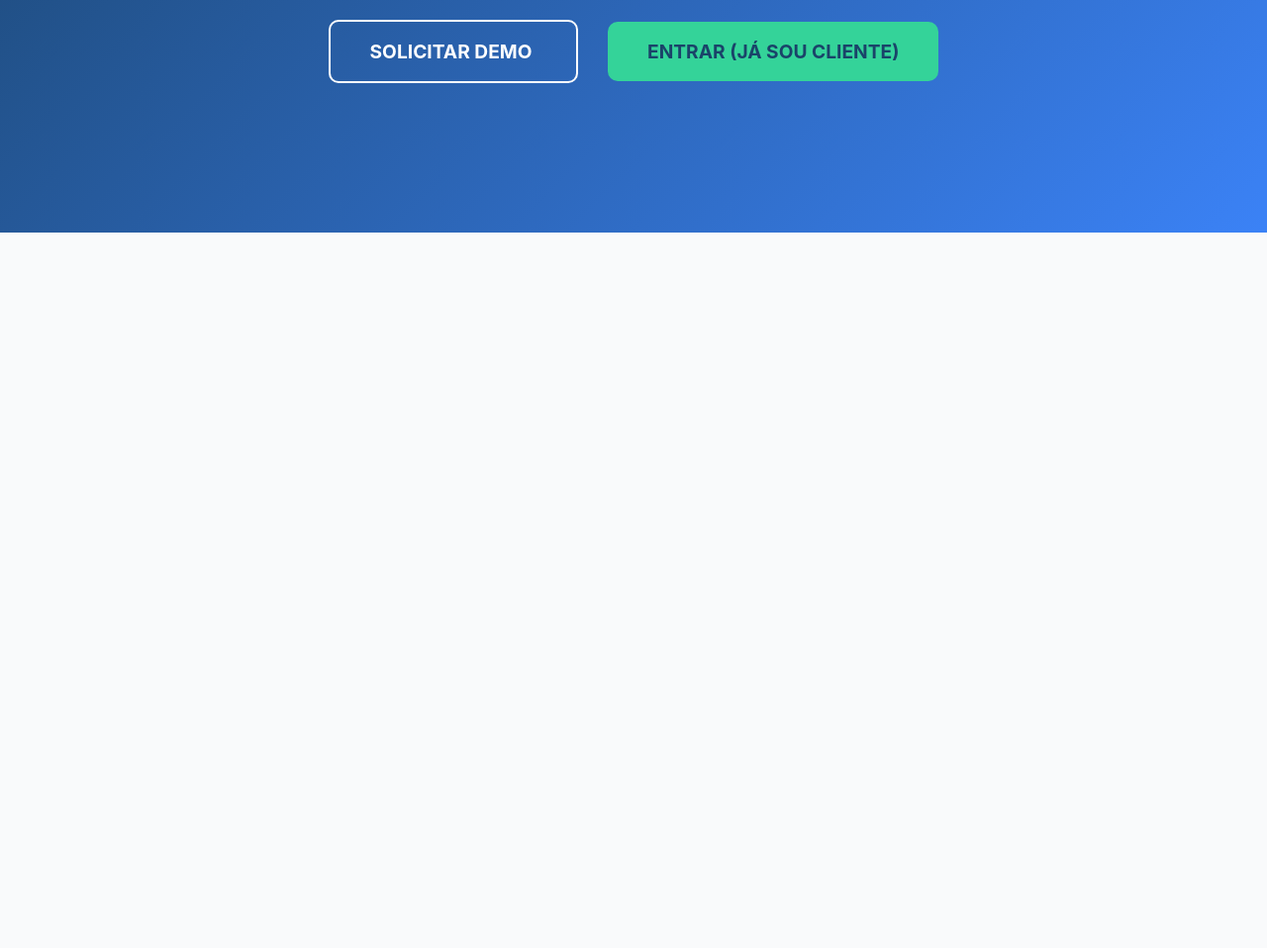
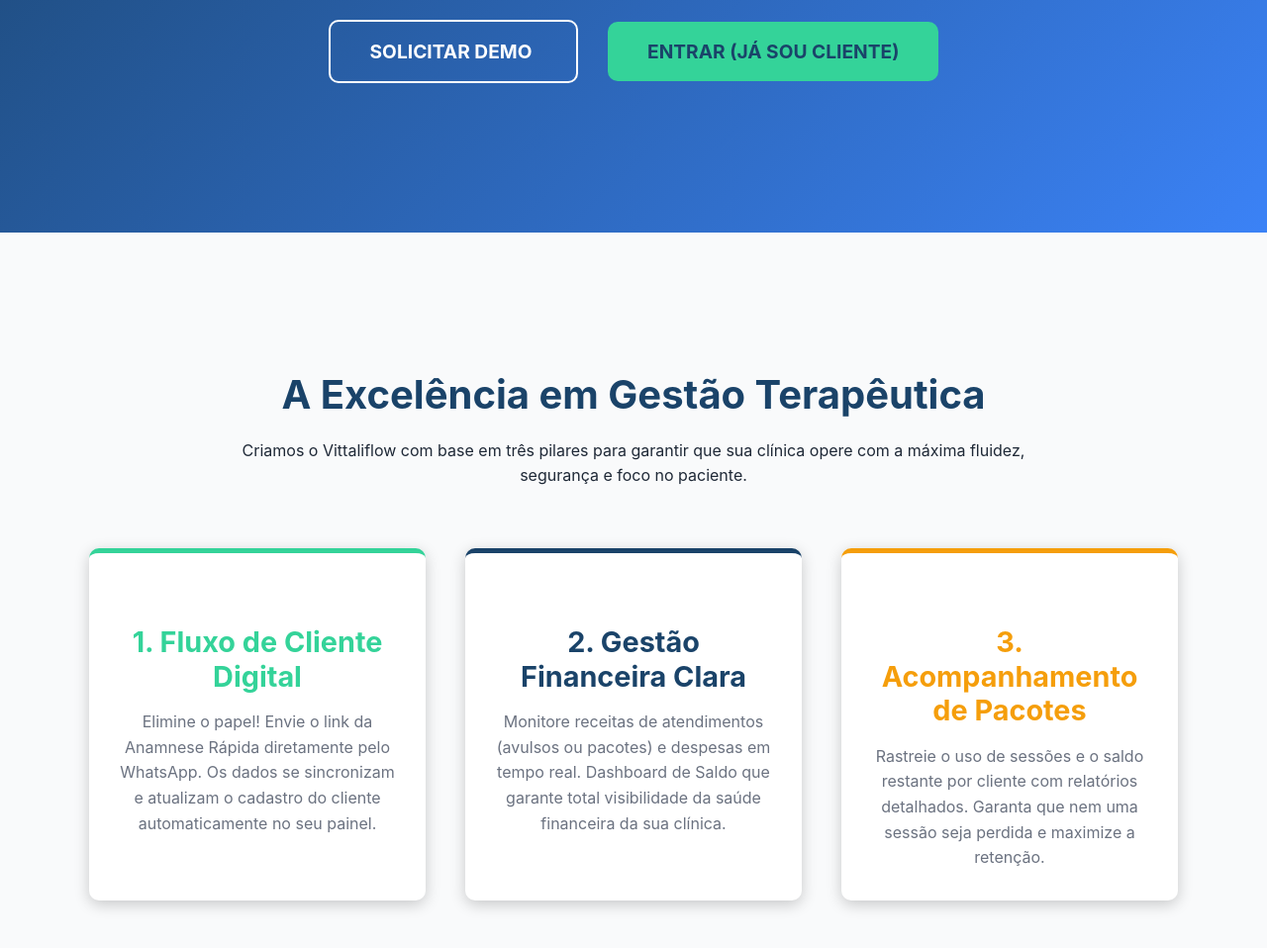
Before and after one commit to Gamaya41/vittaliflow-system, a website: page index.html in a window 1280 px wide. Shown: the part 512-1470 px from the top of the page at 99% size. Before the commit the page ends 800 px from the top, so only its background shows below. Drawn offline with Linux system fonts and the light colour scheme.

Commit message:
Add files via upload

```diff
--- a/index.html
+++ b/index.html
@@ -49,6 +49,20 @@
              color: white;
              border: 2px solid white;
         }
+
+
+        /* VITALIFLOW VARIÁVEIS DE COERÊNCIA (COPIADAS DO admin-styles.css :root) */
+    :root {
+        --color-primary: #1a4369;
+        --color-secondary: #34d399;
+        --color-accent: #f59e0b;
+        --color-background-hero: #1a4369;
+        --color-text-dark: #1f2937;
+        --color-text-subtle: #6b7280; /* NOVA VARIÁVEL PARA O PARÁGRAFO */
+        --color-surface: #ffffff;
+        --shadow-base: 0 4px 15px rgba(0, 0, 0, 0.2);
+        --border-radius-lg: 10px;
+    }
     </style>
 
 </head>
@@ -73,6 +87,44 @@
             ENTRAR (Já Sou Cliente)
         </a>
     </div>
+<section class="value-section" style="padding: 80px 50px; text-align: center;">
+        <h2 style="color: var(--color-primary); font-size: 2.5em; margin-bottom: 20px;">
+            A Excelência em Gestão Terapêutica
+        </h2>
+        <p style="color: var(--color-text-dark); max-width: 800px; margin: 0 auto 60px;">
+            Criamos o Vittaliflow com base em três pilares para garantir que sua clínica opere com a máxima fluidez, segurança e foco no paciente.
+        </p>
 
+        <div class="pillars-grid" style="display: grid; grid-template-columns: repeat(3, 1fr); gap: 40px; max-width: 1100px; margin: 0 auto;">
+
+            <div class="pillar-card" style="background-color: var(--color-surface); padding: 30px; border-radius: var(--border-radius-lg); box-shadow: var(--shadow-base); border-top: 5px solid var(--color-secondary);">
+                <h3 style="color: var(--color-secondary); font-size: 1.8em; margin-bottom: 15px;">
+                    1. Fluxo de Cliente Digital
+                </h3>
+                <p style="color: var(--color-text-subtle); margin-bottom: 0;">
+                    Elimine o papel! Envie o link da Anamnese Rápida diretamente pelo WhatsApp. Os dados se sincronizam e atualizam o cadastro do cliente automaticamente no seu painel.
+                </p>
+            </div>
+
+            <div class="pillar-card" style="background-color: var(--color-surface); padding: 30px; border-radius: var(--border-radius-lg); box-shadow: var(--shadow-base); border-top: 5px solid var(--color-primary);">
+                <h3 style="color: var(--color-primary); font-size: 1.8em; margin-bottom: 15px;">
+                    2. Gestão Financeira Clara
+                </h3>
+                <p style="color: var(--color-text-subtle); margin-bottom: 0;">
+                    Monitore receitas de atendimentos (avulsos ou pacotes) e despesas em tempo real. Dashboard de Saldo que garante total visibilidade da saúde financeira da sua clínica.
+                </p>
+            </div>
+
+            <div class="pillar-card" style="background-color: var(--color-surface); padding: 30px; border-radius: var(--border-radius-lg); box-shadow: var(--shadow-base); border-top: 5px solid var(--color-accent);">
+                <h3 style="color: var(--color-accent); font-size: 1.8em; margin-bottom: 15px;">
+                    3. Acompanhamento de Pacotes
+                </h3>
+                <p style="color: var(--color-text-subtle); margin-bottom: 0;">
+                    Rastreie o uso de sessões e o saldo restante por cliente com relatórios detalhados. Garanta que nem uma sessão seja perdida e maximize a retenção.
+                </p>
+            </div>
+
+        </div>
+    </section>
     </body>
 </html>
```
